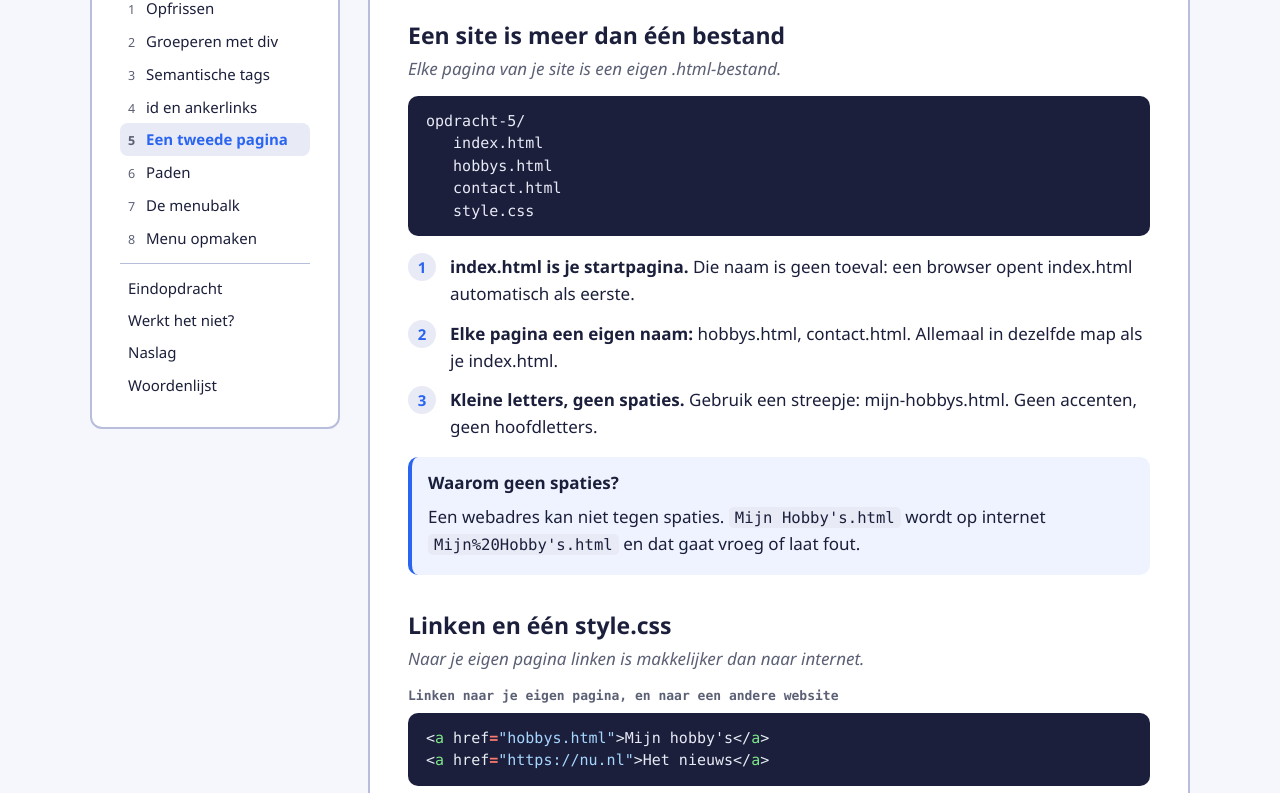
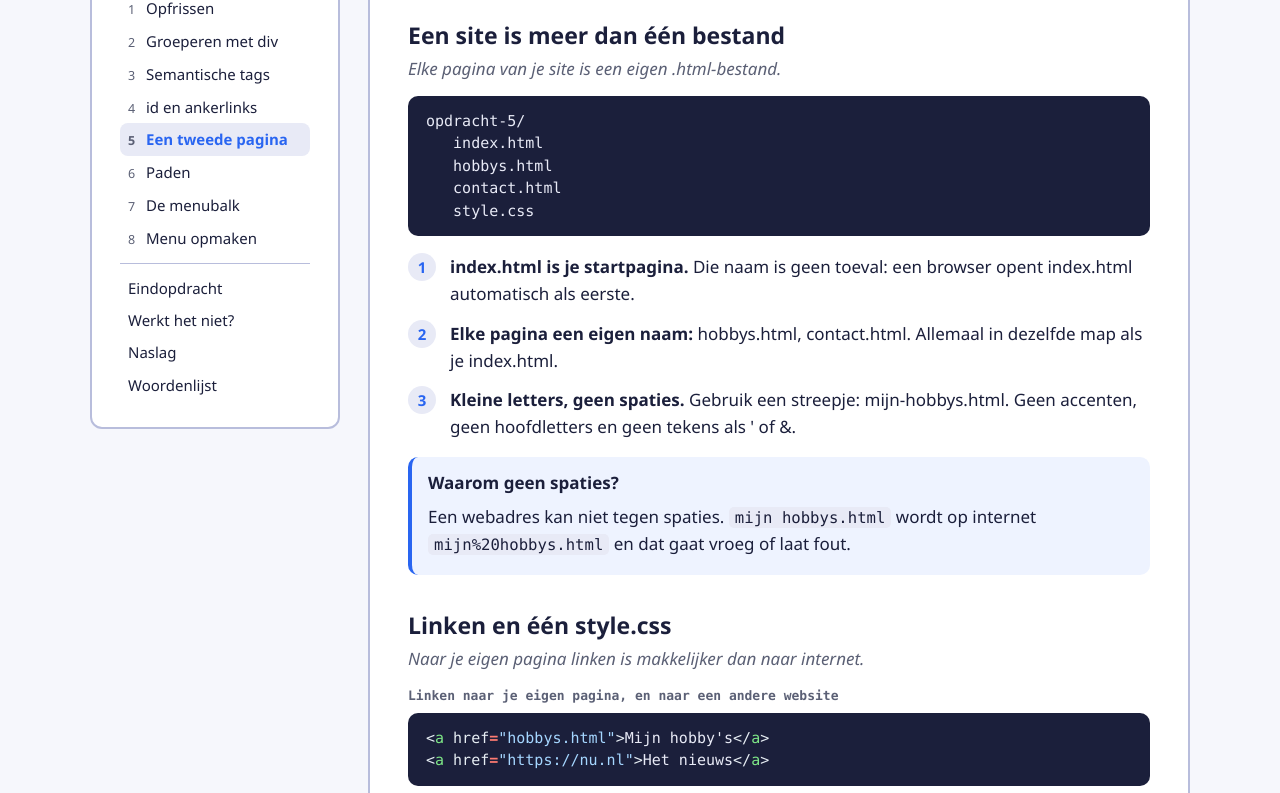
Before and after one commit to TiemenBouma/keuzedeel-orientatie-op-applicatieontwikkeling, a plain HTML site: page module-2/blok-5.html in a window 1280 px wide. Shown: the part 304-1097 px from the top of the page. Drawn offline with Linux system fonts and the light colour scheme.

Commit message:
Bestandsnaamvoorbeeld blok 5: alleen de spatie als fout, leestekens in de regel
Co-Authored-By: Claude Opus 5.5 <noreply@anthropic.com>
Claude-Session: https://claude.ai/code/session_017g3XdaJptazpeD4YH8ue7p

```diff
--- a/module-2/blok-5.html
+++ b/module-2/blok-5.html
@@ -49,11 +49,11 @@
 <ol>
 <li><strong>index.html is je startpagina.</strong> Die naam is geen toeval: een browser opent index.html automatisch als eerste.</li>
 <li><strong>Elke pagina een eigen naam:</strong> hobbys.html, contact.html. Allemaal in dezelfde map als je index.html.</li>
-<li><strong>Kleine letters, geen spaties.</strong> Gebruik een streepje: mijn-hobbys.html. Geen accenten, geen hoofdletters.</li>
+<li><strong>Kleine letters, geen spaties.</strong> Gebruik een streepje: mijn-hobbys.html. Geen accenten, geen hoofdletters en geen tekens als ' of &amp;.</li>
 </ol>
 <div class="admonition tip">
 <p class="admonition-title">Waarom geen spaties?</p>
-<p>Een webadres kan niet tegen spaties. <code>Mijn Hobby's.html</code> wordt op internet <code>Mijn%20Hobby's.html</code> en dat gaat vroeg of laat fout.</p>
+<p>Een webadres kan niet tegen spaties. <code>mijn hobbys.html</code> wordt op internet <code>mijn%20hobbys.html</code> en dat gaat vroeg of laat fout.</p>
 </div>
 <h2>Linken en één style.css</h2>
 <p class="sub">Naar je eigen pagina linken is makkelijker dan naar internet.</p>
```
Also changed, not shown: 1 other file.
